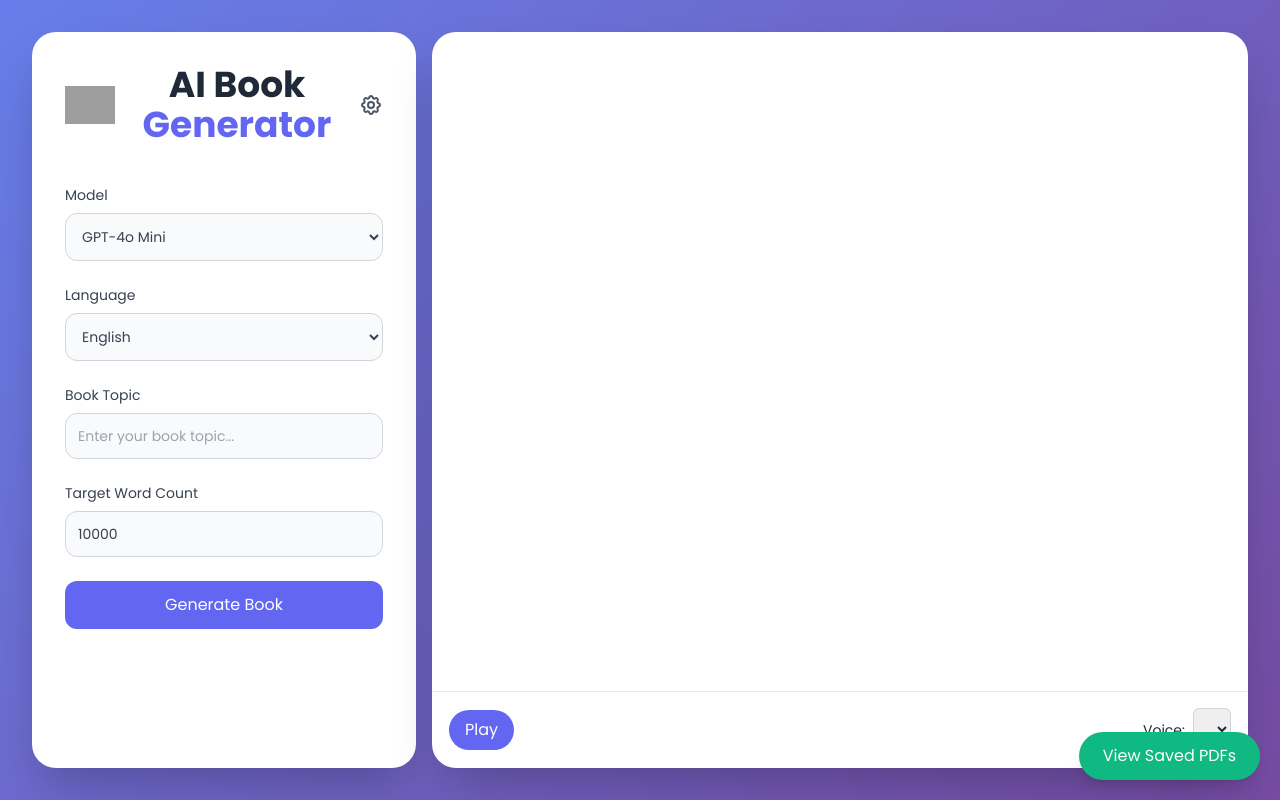
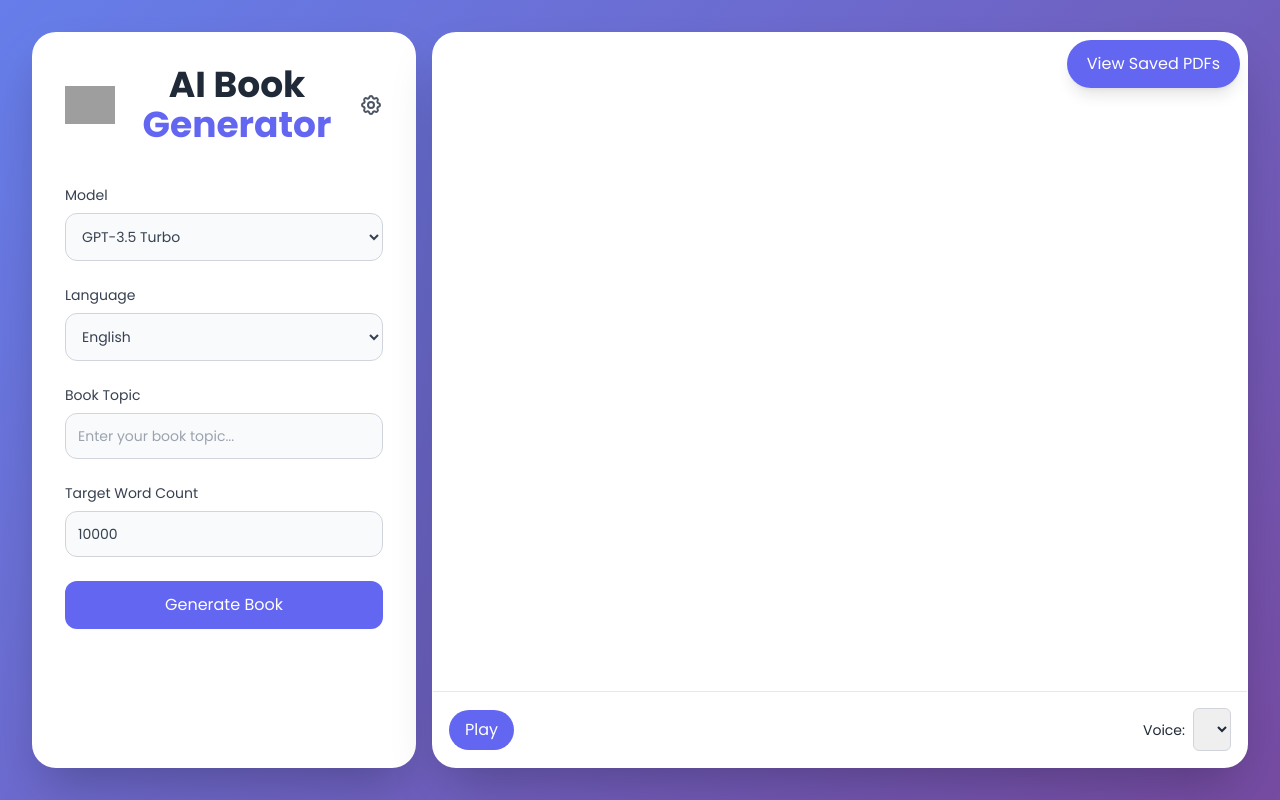
Before and after one commit to Adarshagupta/Trybookai, a Flask app: page /playground in a window 1280 px wide. Run offline with Flask 3, Linux system fonts and the light colour scheme; lists and menus that the app fills with data are empty; some libraries are stand-ins or nearby versions; grey boxes are pictures that could not be loaded.

Commit message:
Update index.html

```diff
--- a/templates/index.html
+++ b/templates/index.html
@@ -97,10 +97,8 @@
                 <div class="transition-all duration-300 hover:transform hover:scale-105">
                     <label for="model" class="block mb-2 text-sm font-medium text-gray-700">Model</label>
                     <select id="model" name="model" required class="w-full p-3 text-sm text-gray-700 bg-gray-50 rounded-xl border border-gray-300 focus:ring-2 focus:ring-primary focus:border-transparent transition-all duration-300">
+                        <option value="gpt-3.5-turbo">GPT-3.5 Turbo</option>
                         <option value="gpt-4o-mini">GPT-4o Mini</option>
-                        <option value="gpt-3.5-turbo">GPT-3.5 Turbo</option>
-                        <option value="gpt-4-turbo">GPT 4 Turbo</option>
-
                         <option value="gpt-4o-mini-2024-07-18">GPT-4o Mini (2024-07-18)</option>
                     </select>
                 </div>
@@ -583,7 +581,7 @@ function downloadPDF() {
 }
 
 // Add a new button for viewing saved PDFs
-$('<button id="view-saved-pdfs" class="fixed bottom-5 right-5 bg-secondary text-white px-6 py-3 rounded-full shadow-lg hover:bg-green-600 transition transform hover:-translate-y-1">View Saved PDFs</button>').insertAfter('#download-pdf');
+$('<button id="view-saved-pdfs" class="fixed top-10 right-10 bg-primary text-white px-5 py-3 rounded-full shadow-lg hover:bg-indigo-600 transition transform hover:-translate-y-1">View Saved PDFs</button>').insertAfter('#download-pdf');
 
 $('#view-saved-pdfs').click(function() {
     $.ajax({
@@ -596,7 +594,7 @@ $('#view-saved-pdfs').click(function() {
                     pdfList += `<li><a href="/download-saved-pdf/${pdf.id}" target="_blank">${pdf.title}</a></li>`;
                 });
                 pdfList += '</ul>';
-                $('.page-content').html('<h2>Your Saved PDFs</h2>' + pdfList);
+                $('.page-content').html('<h2>Your Saved PDFs (Click to Download)</h2>' + pdfList);
             } else {
                 $('.page-content').html('<h2>Your Saved PDFs</h2><p>No saved PDFs found.</p>');
             }
```
